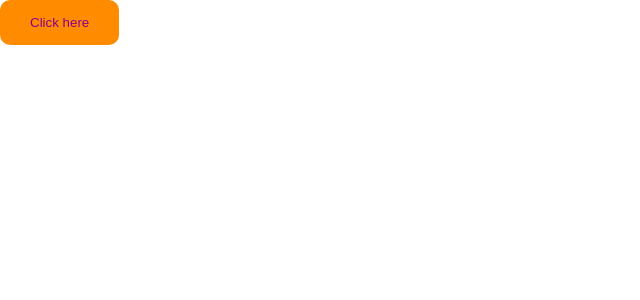
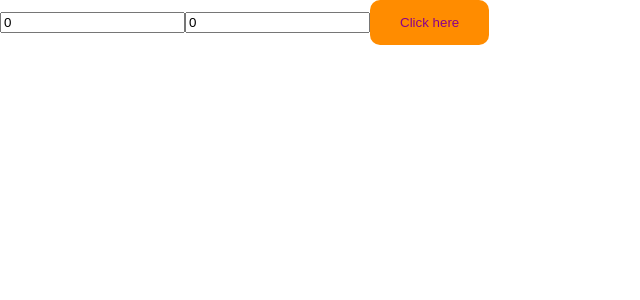
Before and after one commit to kayarmolenka/EPAM-Front-End-Lab-Summer-Autumn-2021, a React (Create React App) app in the folder sum/: page / in a window 1280 px wide. Shown: the top 300 px of the page, without its empty margins (0-640 px from the left). Built offline with nearby package versions, Linux system fonts and the light colour scheme.

Commit message:
add function onCalculateSumOfRange(two ways), created hook use state for keep state inputs

```diff
--- a/sum/src/components/App/App.js
+++ b/sum/src/components/App/App.js
@@ -4,27 +4,43 @@ import Input from '../Input/Input';
 import './App.css';
 
 const App = () => {
-  const [inputList, setInputList] = useState([]);
+  const [firstInput, setFirstInput] = useState(0);
+  const [secondInput, setSecondInput] = useState(0);
 
-  const onAddField = () => {
-    setInputList(inputList.concat(<Input key={inputList.length} onReceiveValue={onReceiveValue}/>))
+  const onChangeValue = e => (e.target.id === '1') ? setFirstInput(e.target.value) : setSecondInput(e.target.value);
+
+  // const onCalculateSumOfRange = (a, b) => {
+  //   let sumOfRange = 0;
+
+  //   if(a < b) {
+  //     for(let i = a; i <= b; i++) {
+  //       sumOfRange += Number(i);
+  //     }
+  //   } else if(a > b) {
+  //       for(let i = b; i <= a; i++) {
+  //         sumOfRange += Number(i);
+  //       }
+  //   }
+
+  //   return sumOfRange;
+
+  // }
+
+  const onCalculateSumOfRange = (a, b) => {
+    const high = Math.max(a, b);
+    const low = Math.min(a, b);
+
+    return high * (high + 1) / 2 - (low - 1) * (low) / 2;
   }
 
-  const onReceiveValue = e => {
-    sum(e.target)
-  }
 
   return (
     <div>
-      <Button onAddField={onAddField}/>
-      {inputList}
+      <Input value={firstInput} onChangeValue={onChangeValue} id={'1'}/>
+      <Input value={secondInput} onChangeValue={onChangeValue} id={'2'}/>
+      <Button onCalculateSumOfRange={() => {console.log(onCalculateSumOfRange(firstInput, secondInput))}}/>
     </div>
   );
 };
 
 export default App;
-
-function sum(...arr) {
-
-  console.dir(...arr)
-}
--- a/sum/src/components/Button/Button.js
+++ b/sum/src/components/Button/Button.js
@@ -4,7 +4,7 @@ function Button(props) {
     return(
         <button
             className="btnAdd"
-            onClick={props.onAddField}>Click here</button>
+            onClick={props.onCalculateSumOfRange}>Click here</button>
     )
 }
 
--- a/sum/src/components/Input/Input.js
+++ b/sum/src/components/Input/Input.js
@@ -1,9 +1,10 @@
 function Input(props) {
     return (
         <input
-            type="number"
-            onChange={props.onReceiveValue}
-            value={0}/>
+            id={props.id}
+            type="text"
+            onChange={props.onChangeValue}
+            value={props.value}/>
     )
 }
 
```
